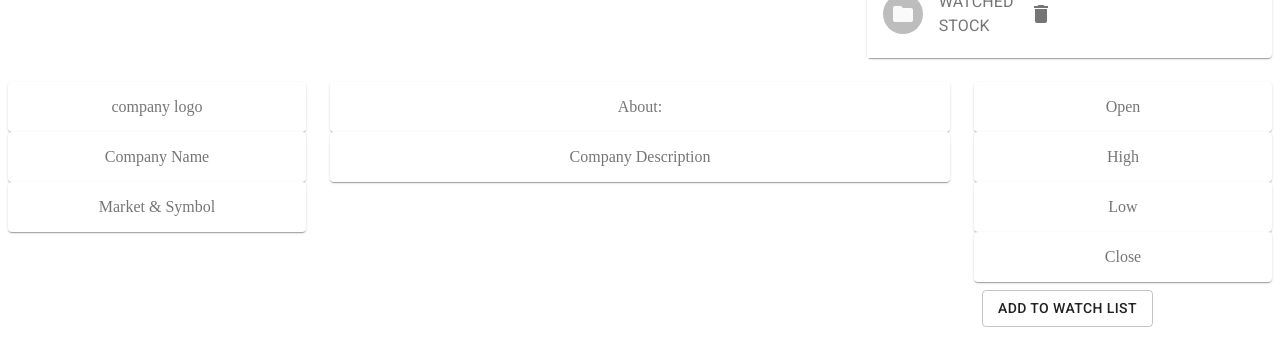
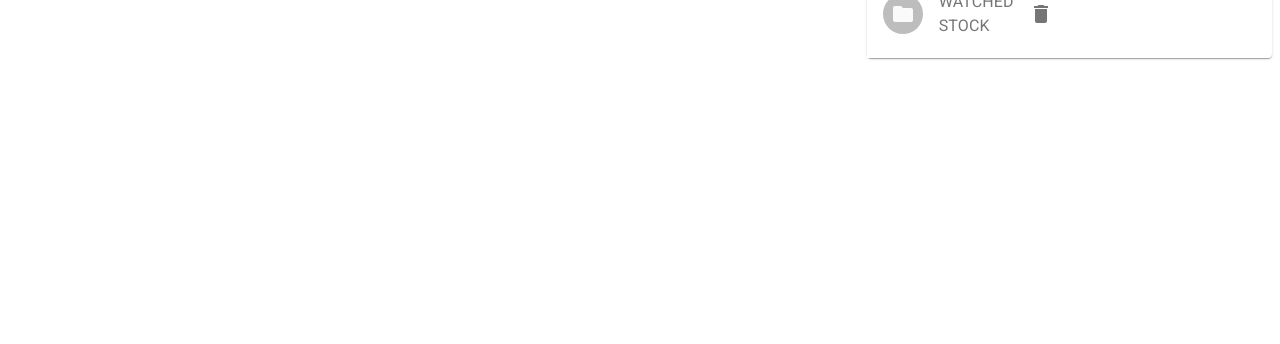
Before and after one commit to IreneHodge/WATCHSTOCK, a React app: page / in a window 1280 px wide. Shown: the part 590-934 px from the top of the page. After the commit the page ends 800 px from the top, so only its background shows below. Built offline with nearby package versions, Linux system fonts and the light colour scheme.

Commit message:
updated with companyData and passed to SearchItem component for rendering

```diff
--- a/src/view/components/App.tsx
+++ b/src/view/components/App.tsx
@@ -8,6 +8,7 @@ import { SampleData } from "../../sampleData";
 import SearchItem from "./SearchItem";
 import SearchBar from "./SearchBar";
 import WatchList from "./WatchList";
+import { CompanyData } from "../../interfaces";
 
 const useStyles = makeStyles((theme: Theme) =>
   createStyles({
@@ -23,21 +24,11 @@ const useStyles = makeStyles((theme: Theme) =>
 );
 
 const App: FC = () => {
-  const [companyData, setCompanyData] = useState(Object);
+  const [companyData, setCompanyData] = useState<CompanyData>();
   const [search, setSearch] = useState(``);
   const classes = useStyles();
 
   const companySearch: Function = () => {
-    // let config: any = {
-    //   method: "get",
-    //   options: {
-    //     params: {
-    //       search: search,
-    //     },
-    //   },
-    //   url: `http://localhost:3000/search`,
-    //   headers: {},
-    // };
     let options: any = {
       params: {
         search: search,
@@ -45,9 +36,9 @@ const App: FC = () => {
     };
 
     axios
-      .get(`http://localhost:3000/search`, options)
-      .then((data: Object) => {
-        console.log(data);
+      .get<CompanyData>(`http://localhost:3000/search`, options)
+      .then((data) => {
+        setCompanyData(data.data);
       })
       .catch((err: Error) => {
         console.log(err);
@@ -84,7 +75,9 @@ const App: FC = () => {
             </Paper>
           </Grid>
           <Grid item xs={12}>
-            <SearchItem />
+            {companyData === undefined ? null : (
+              <SearchItem companyData={companyData} />
+            )}
           </Grid>
         </Grid>
       </div>
@@ -93,21 +86,3 @@ const App: FC = () => {
 };
 
 export default App;
-
-// getQA(cb) {
-//     const { TOKEN } = this.props;
-//     axios
-//       .get(
-//         `/search`,
-//          headers:  {}
-//       )
-//       .then((obj) => {
-//         this.setState({ data: obj.data.results });
-//       })
-//       .then((results) => {
-//         if (cb) {
-//           cb(results);
-//         }
-//       })
-//       .catch((err) => console.error(err));
-//   }
```
